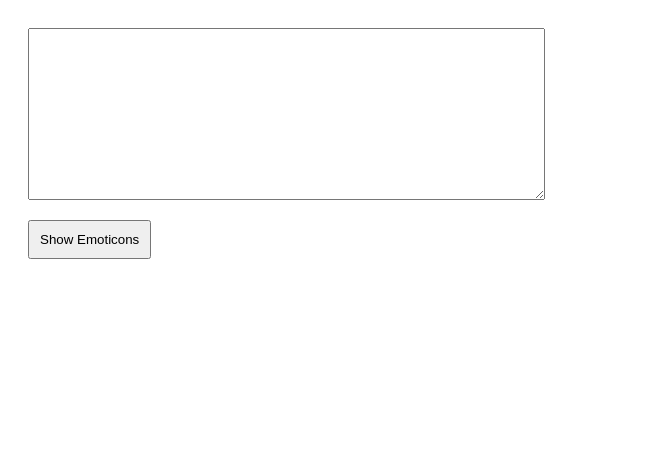
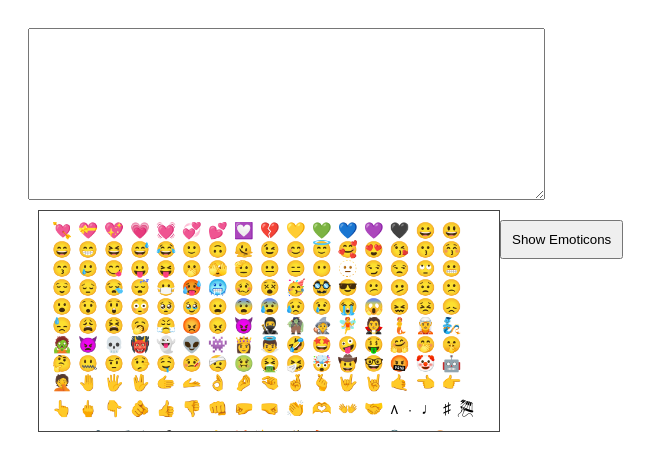
Before and after one commit to flaneurette/Emojis, a plain HTML site: page test.html in a window 1280 px wide. Both pictures are taken after a click on the button "Show Emoticons". Shown: the whole page, without its empty margins (0-658 px from the left). Drawn offline with Linux system fonts and the light colour scheme.

Commit message:
Add files via upload

```diff
--- a/emojis.js
+++ b/emojis.js
@@ -1,47 +1,52 @@
 var Emojis = {
 
-  emoticons: function(textareaId) {
+    emoticons: function (textareaId,emojiesList) {
 
         // parent div emoji
-    const div = document.createElement('div');
-    div.id = 'emoji';
+        const div = document.createElement("div");
+        div.id = "emoji";
 
         try {
-      if (document.getElementById('selector').style.display == 'block') {
-        document.getElementById('selector').style.display = 'none';
+            if (document.getElementById("selector").style.display == "block") {
+                document.getElementById("selector").style.display = "none";
             }
-    } catch(e) {}
+        } catch (e) {}
 
         // parent div selector
-    const options = document.createElement('div');
-    options.id = 'selector';
-    options.addEventListener("click",
-    function(event) {
-      event.currentTarget.style.display = 'none';
+        const options = document.createElement("div");
+
+        options.id = "selector";
+        options.style = "display:block;";
+
+        options.addEventListener(
+            "click",
+            function (event) {
+                event.currentTarget.style.display = "none";
             },
-    true);
+            true
+        );
 
         // create spans and append it to the parent div selector
-    for (i = 0; i < emojies.length; i++) {
-
-      for (k = 0; k < emojies[i].length; k++) {
-        opt = document.createElement('span');
-        opt.className = 'emoji-opt';
-        opt.id = 'emojilist';
-        opt.value = '&#x' + emojies[i][k] + ';';
-        opt.innerHTML = '&#x' + emojies[i][k] + ';';
-        opt.addEventListener("click",
-        function(event) {
+        for (i = 0; i < emojiesList.length; i++) {
+            for (k = 0; k < emojiesList[i].length; k++) {
+                opt = document.createElement("span");
+                opt.className = "emoji-opt";
+                opt.id = "emojilist";
+                opt.value = "&#x" + emojiesList[i][k] + ";";
+                opt.innerHTML = "&#x" + emojiesList[i][k] + ";";
+                opt.addEventListener(
+                    "click",
+                    function (event) {
                         var post = document.getElementById(textareaId).value;
                         var emoji = event.currentTarget.innerHTML;
                         document.getElementById(textareaId).value = post + emoji;
                     },
-        true);
+                    true
+                );
                 options.appendChild(opt);
             }
         }
 
-    document.getElementById('emoji').appendChild(options);
+        document.getElementById("emoji").appendChild(options);
     }
-
-}
+};
--- a/test.html
+++ b/test.html
@@ -35,6 +35,6 @@
 	<script type="text/javascript">
 
 	</script>
-	<input type="button" onclick="Emojis.emoticons('post');" name="ShowEmoticons" value="Show Emoticons" />
+	<input type="button" onclick="Emojis.emoticons('post',emojies);" name="ShowEmoticons" value="Show Emoticons" />
 </body>
 </html>
```
Also changed, not shown: unicode.js. Lines whose indentation alone changed are shown as unchanged.
